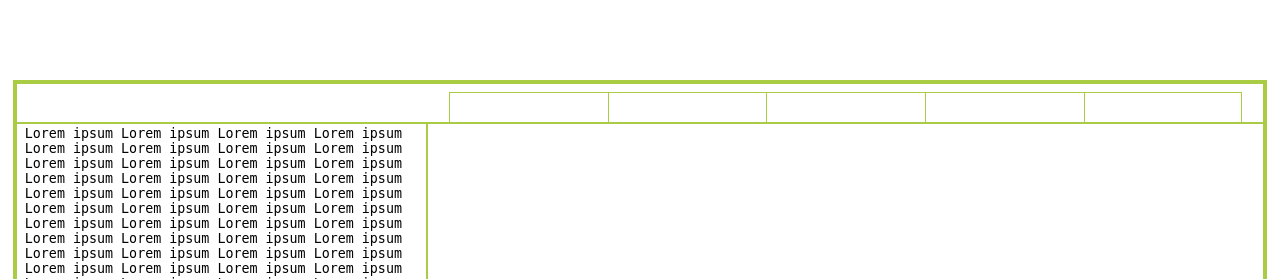
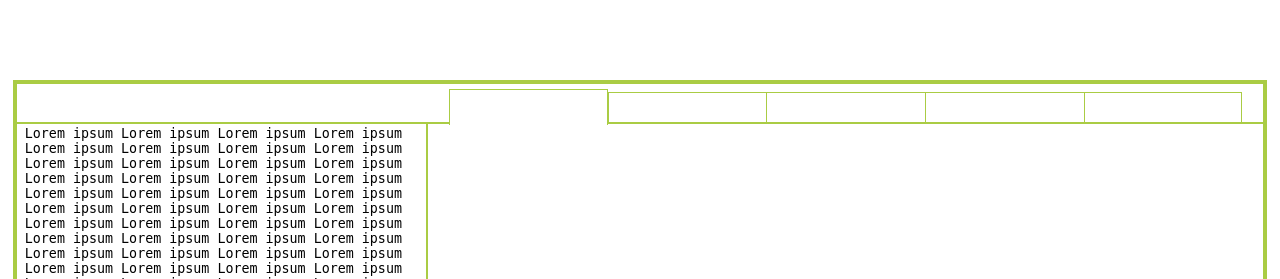
Before and after one commit to msemikin/cache, a PHP site: page /pg/workenv.html in a window 1280 px wide. Shown: the top 279 px of the page. Run offline with PHP 8.4, Linux system fonts and the light colour scheme.

Commit message:
Почти адекватные вкладки

```diff
--- a/WEB/css/css.css
+++ b/WEB/css/css.css
@@ -6,6 +6,11 @@
 body{
     overflow: hidden;
 }
+
+input, textarea {
+        outline: none;
+}
+
 .maindiv{
     border: 4px solid #ac4;
     width: 98%;
@@ -18,7 +23,6 @@ body{
 .left-div {
     position: relative;
     padding: 0 0 0 6px;
-    max-width: 33%;
     width: 33%;
     height: 94%;
     float:left;
@@ -63,4 +67,27 @@ body{
     width: 19%;
     top: 20%;
     height: 80%;
+    background-color: white;
 }
+
+.left-tab {
+    border-left: 1px solid #ac4;
+    border-top: 1px solid #ac4;
+    border-right: 1px solid #ac4;
+    position: relative;
+    width: 19%;
+    top: 20%;
+    height: 80%;
+    background-color: white;
+}
+
+.chosenTab {
+    border-left: 1px solid #ac4;
+    border-right: 1px solid #ac4;
+    border-top: 1px solid #ac4;
+    position: relative;
+    width: 19%;
+    top: 12%;
+    height: 94%;
+    background-color: #fff;
+}
--- a/WEB/js/workenv.js
+++ b/WEB/js/workenv.js
@@ -0,0 +1,19 @@
+var tabs = document.getElementsByName("tab");
+
+window.onload = function() {
+    for(i = 0; i < tabs.length; i++){
+        tabs[i].onclick = changeTab;
+    }
+}
+
+function changeTab() {
+    for(j = 0; j < tabs.length; j++){
+        tabs[j].setAttribute("class", "tab");
+        if(this == tabs[j])
+        {
+            tabs[j].setAttribute("class", "chosenTab");
+            if(j!=0) tabs[j-1].setAttribute("class", "left-tab");
+        }
+    }
+
+}
--- a/WEB/pg/workenv.html
+++ b/WEB/pg/workenv.html
@@ -14,13 +14,13 @@
 <!-- Working environment -->
 <div class="maindiv">
     <div class="topper">
-        <input type="text" style="float: left; margin-left: 6px; margin-top: 10px; border: none;"></input>
+        <input type="text" style="float: left; margin-left: 6px; border: none;"></input>
         <div class="tabs-buttons">
-            <div class="tab"></div>
-            <div class="tab"></div>
-            <div class="tab"></div>
-            <div class="tab"></div>
-            <div class="tab" style="border-right: 1px solid #ac4;"></div>
+            <div name="tab" class="chosenTab"></div>
+            <div name="tab" class="tab"></div>
+            <div name="tab" class="tab"></div>
+            <div name="tab" class="tab"></div>
+            <div name="tab" class="tab" style="border-right: 1px solid #ac4;"></div>
         </div>
     </div>
     <div class="left-div"><textarea class="main-text">Lorem ipsum Lorem ipsum Lorem ipsum Lorem ipsum Lorem ipsum Lorem ipsum Lorem ipsum Lorem ipsum Lorem ipsum Lorem ipsum Lorem ipsum Lorem ipsum Lorem ipsum Lorem ipsum Lorem ipsum Lorem ipsum Lorem ipsum Lorem ipsum Lorem ipsum Lorem ipsum Lorem ipsum Lorem ipsum Lorem ipsum Lorem ipsum Lorem ipsum Lorem ipsum Lorem ipsum Lorem ipsum Lorem ipsum Lorem ipsum Lorem ipsum Lorem ipsum Lorem ipsum Lorem ipsum Lorem ipsum Lorem ipsum Lorem ipsum Lorem ipsum Lorem ipsum Lorem ipsum Lorem ipsum Lorem ipsum Lorem ipsum Lorem ipsum Lorem ipsum Lorem ipsum Lorem ipsum Lorem ipsum Lorem ipsum Lorem ipsum Lorem ipsum Lorem ipsum Lorem ipsum Lorem ipsum Lorem ipsum Lorem ipsum Lorem ipsum Lorem ipsum Lorem ipsum Lorem ipsum Lorem ipsum Lorem ipsum Lorem ipsum Lorem ipsum Lorem ipsum Lorem ipsum Lorem ipsum Lorem ipsum Lorem ipsum Lorem ipsum Lorem ipsum Lorem ipsum Lorem ipsum Lorem ipsum Lorem ipsum Lorem ipsum Lorem ipsum Lorem ipsum Lorem ipsum Lorem ipsum Lorem ipsum Lorem ipsum Lorem ipsum Lorem ipsum Lorem ipsum Lorem ipsum Lorem ipsum Lorem ipsum Lorem ipsum Lorem ipsum Lorem ipsum Lorem ipsum Lorem ipsum Lorem ipsum Lorem ipsum Lorem ipsum Lorem ipsum Lorem ipsum Lorem ipsum Lorem ipsum Lorem ipsum Lorem ipsum Lorem ipsum Lorem ipsum Lorem ipsum Lorem ipsum Lorem ipsum Lorem ipsum Lorem ipsum Lorem ipsum Lorem ipsum Lorem ipsum Lorem ipsum Lorem ipsum Lorem ipsum Lorem ipsum </textarea></div>
```
